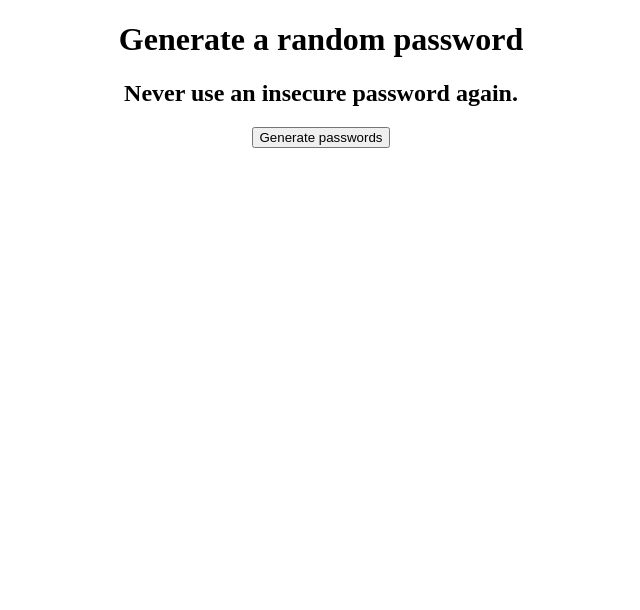
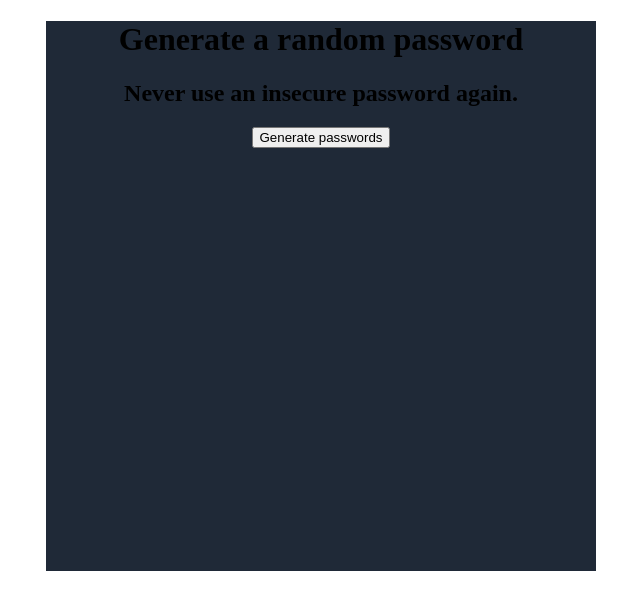
Before and after one commit to rhodevisser/password-generator, a website built with Vite: page index.html in a window 1280 px wide. Shown: the whole page, without its empty margins (319-959 px from the left). Built offline with nearby package versions, Linux system fonts and the light colour scheme.

Commit message:
style: Add css to overal div

```diff
--- a/index.css
+++ b/index.css
@@ -3,4 +3,11 @@ body {
     text-align: center;
 }
 
+.container-all-el {
+    width: 550px;
+    height: 550px;
+    margin: auto;
+    background-color: #1F2937;
 }
+
+}
```
